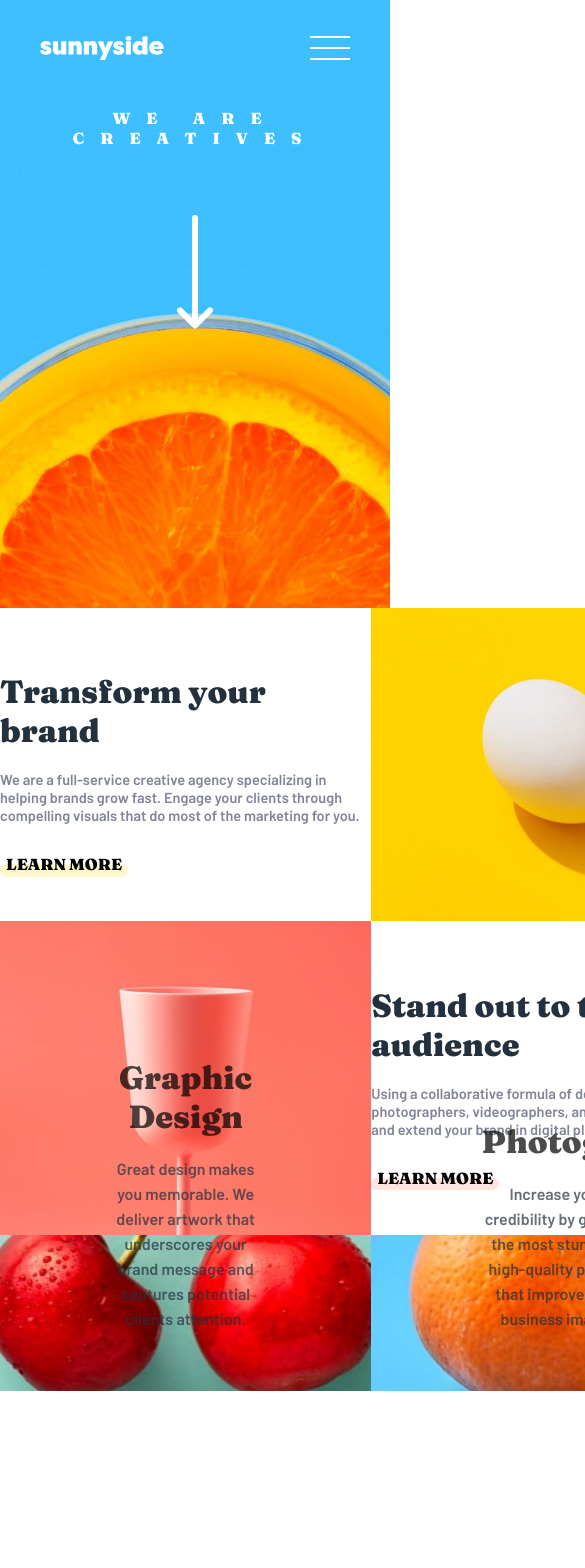
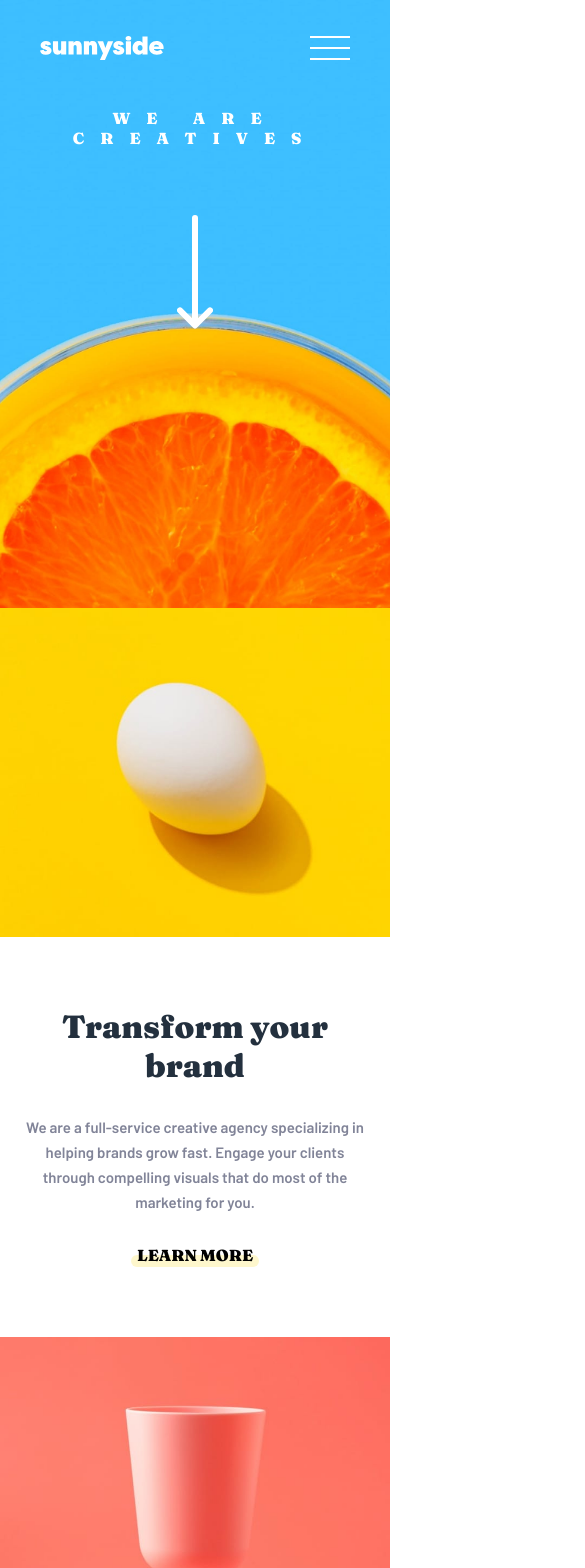
Before and after one commit to AstronautoLunar/sunnyside-agency-landing-page-main-react, a React (Create React App) app: page / in a window 390 px wide. Shown: the top 1568 px of the page, 585 px wide, since content can reach past the window. Before the commit the page ends 1391 px from the top, so only its background shows below. Built offline with nearby package versions, Linux system fonts and the light colour scheme.

Commit message:
:sparkles: Desenvolvido os cards de imagem de texto principais para responsivo

```diff
--- a/src/components/Main/CardImage/styles.module.scss
+++ b/src/components/Main/CardImage/styles.module.scss
@@ -7,7 +7,7 @@ section.section {
         width: 100%;
         height: 40vw;
 
-        padding: 60px;
+        padding-bottom: 60px;
 
         align-items: flex-end;
 
@@ -40,6 +40,26 @@ section.section {
 
                 color: var(--very-dark-desaturated-blue);
             }
+
+            @media screen and (max-width: 1132px) {
+                p.paragraph {
+                    width: auto;
+                }
+            }
+
+            @media screen and (max-width: 852px) {
+                h1.title {
+                    width: auto;
+                }
+            }
+        }
+    }
+
+    @media screen and (max-width: 852px) {
+        div.CardImage {
+            height: 35rem;
+
+            background-size: cover;
         }
     }
 }
--- a/src/components/Main/CardText/styles.module.scss
+++ b/src/components/Main/CardText/styles.module.scss
@@ -12,6 +12,7 @@ section.section {
         height: 184.797px;
 
         div.CardText {
+            flex-direction: column;
 
             h3.title {
                 color: var(--very-dark-desaturated-blue);
@@ -34,3 +35,40 @@ section.section {
         }
     }
 }
+
+section.section,
+div.CardText
+{
+    display: flex;
+}
+
+@media screen and (max-width: 852px) {
+    section.section {
+        height: 25rem;
+
+        article.article {
+            width: calc(100% - 50px);
+            height: auto;
+
+            div.CardText {
+                align-items: center;
+
+                h3.title {
+                    margin-bottom: 30px;
+                }
+
+                h3.title,
+                p.paragraph
+                {
+                    text-align: center;
+                }
+
+                p.paragraph {
+                    line-height: 25px;
+
+                    font-size: 15px;
+                }
+            }
+        }
+    }
+}
--- a/src/components/Main/styles.module.scss
+++ b/src/components/Main/styles.module.scss
@@ -16,8 +16,28 @@ main#Main {
     figure.figure {
 
         img.imageMain {
-            width: 100%;
+            // width: 100%;
             height: 100%;
         }
     }
 }
+
+figure.figure,
+img.imageMain,
+main#Main
+{
+    width: 100%;
+}
+
+@media screen and (max-width: 852px) {
+    main#Main {
+        grid-template-areas:
+            "image1"
+            "cardText1"
+            "image2"
+            "cardText2"
+            "cardImage1"
+            "cardImage2"
+        ;
+    }
+}
```
Also changed, not shown: src/components/Main/CardText/Button/index.tsx (line endings or trailing spaces).
